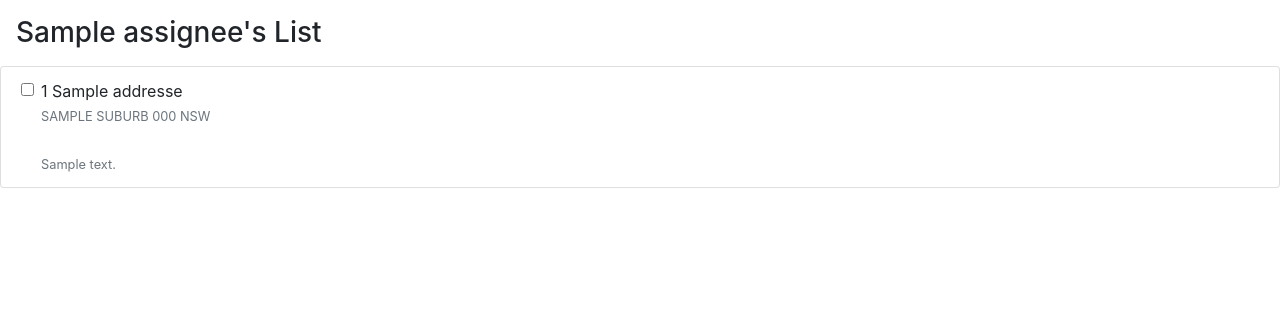
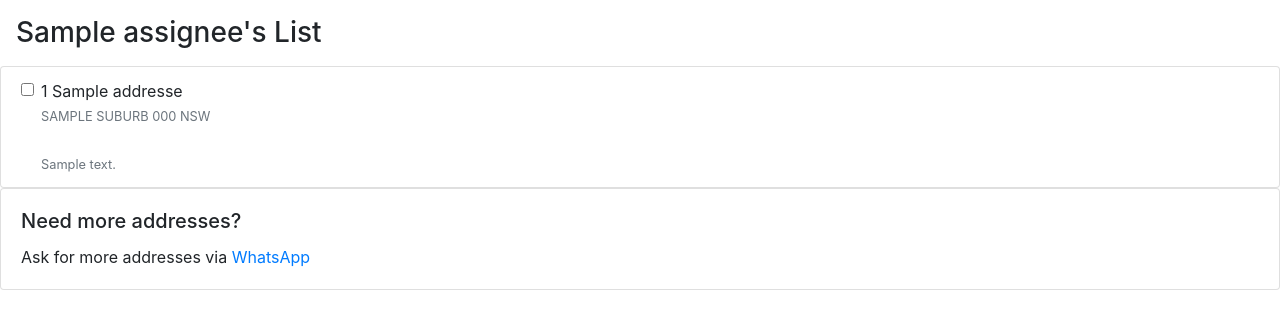
Before and after one commit to skyricho/v10, a PHP site: template views/my-list.html.twig in a window 1280 px wide. Shown: the part 56-385 px from the top of the page. Run offline with PHP 8.4, Linux system fonts and the light colour scheme; the template is opened without the code that fills it: most values are stand-ins (such as "Sample title", 1, 10 or a date in 2020); some libraries are stand-ins or nearby versions.

Commit message:
Add 'request addresses' info box

```diff
--- a/views/my-list.html.twig
+++ b/views/my-list.html.twig
@@ -149,7 +149,12 @@
   {% endfor %}
 </ul>
 
-
+<div class="card">
+  <div class="card-body">
+    <h5 class="card-title">Need more addresses?</h5>
+    <p class="card-text">Ask for more addresses via <a href="https://chat.whatsapp.com/BPkWX9YiAdEAJ80u0vExON ">WhatsApp</a></p>
+  </div>
+</div>
 
 
 {% endblock %}
```
